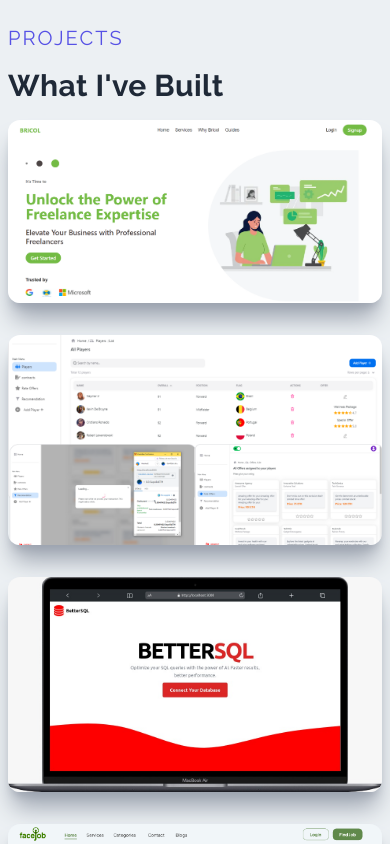
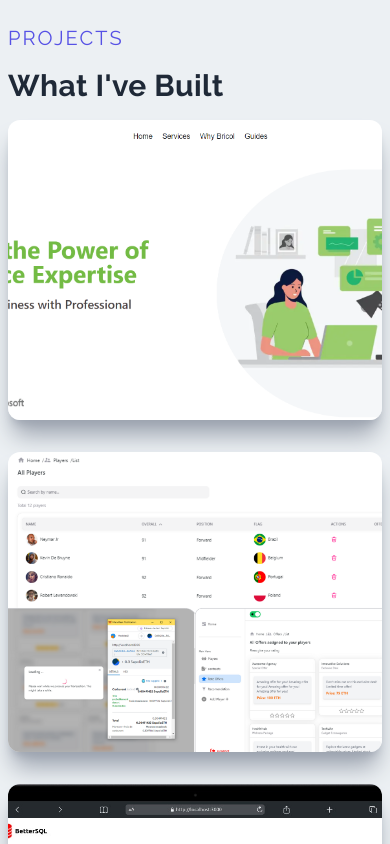
Before and after one commit to ZenaguiAnas/Website_Portfolio, a Next.js app: page / in a window 390 px wide. Shown: the part 4160-5004 px from the top of the page. Built offline with nearby package versions, Linux system fonts and the light colour scheme.

Commit message:
Making the project section responsive for all devices

```diff
--- a/components/ProjectItem.jsx
+++ b/components/ProjectItem.jsx
@@ -1,20 +1,32 @@
-import Image from 'next/image'
-import Link from 'next/link'
-import React from 'react'
+import Image from "next/image";
+import Link from "next/link";
+import React from "react";
 
-const ProjectItem = ({title, backgroundImg, tech, projectUrl}) => {
+const ProjectItem = ({ title, backgroundImg, tech, projectUrl }) => {
   return (
-    <div className='relative flex items-center justify-center h-auto w-full shadow-xl shadow-gray-400 rounded-xl group hover:bg-gradient-to-r from-[#5651e5] to-[#709dff]'>
-    <Image className='rounded-xl group-hover:opacity-10' src={backgroundImg} alt='Anas Zenagui - Software Engineering Student' />
-    <div className='hidden group-hover:block absolute top-[50%] left-[50%] translate-x-[-50%] translate-y-[-50%]'>
-        <h3 className='text-2xl text-white tracking-wider text-center'>{title}</h3>
-        <p className='pb-4 pt-2 text-white text-center'>{tech}</p>
+    <div className="relative flex items-center justify-center h-[300px] sm:h-[250px] md:h-[350px] w-full shadow-xl shadow-gray-400 rounded-xl group hover:bg-gradient-to-r from-[#5651e5] to-[#709dff] transition duration-300 ease-in-out">
+      <Image
+        className="rounded-xl group-hover:opacity-10"
+        src={backgroundImg}
+        alt="Anas Zenagui - Software Engineering Student"
+        layout="fill"
+        objectFit="cover"
+      />
+      <div className="hidden group-hover:block absolute top-[50%] left-[50%] translate-x-[-50%] translate-y-[-50%] text-center">
+        <h3 className="text-lg sm:text-base md:text-2xl text-white tracking-wider">
+          {title}
+        </h3>
+        <p className="pb-4 pt-2 text-sm sm:text-xs md:text-base text-white">
+          {tech}
+        </p>
         <Link href={projectUrl}>
-            <p className='text-center py-3 rounded-lg bg-white text-gray-700 font-bold text-lg cursor-pointer'>More Info</p>
+          <p className="text-center py-2 sm:py-1 md:py-3 rounded-lg bg-white text-gray-700 font-bold text-sm sm:text-xs md:text-lg cursor-pointer">
+            More Info
+          </p>
         </Link>
+      </div>
     </div>
- </div>
-  )
-}
+  );
+};
 
-export default ProjectItem
+export default ProjectItem;
```
